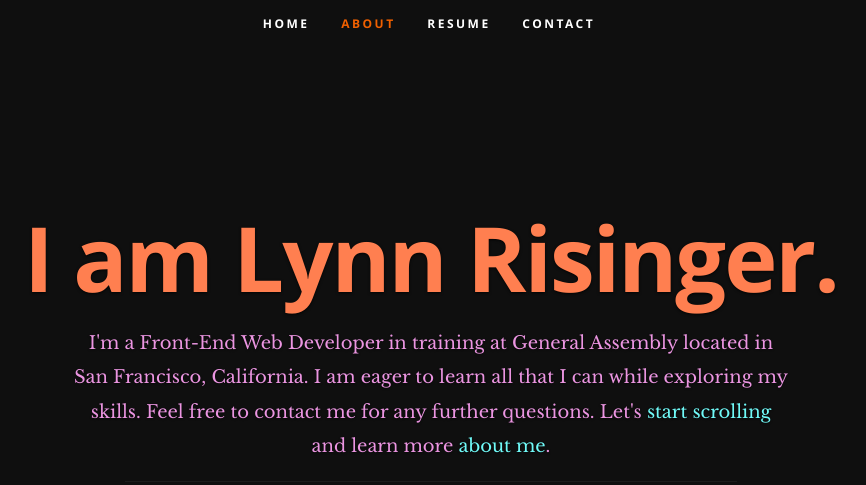
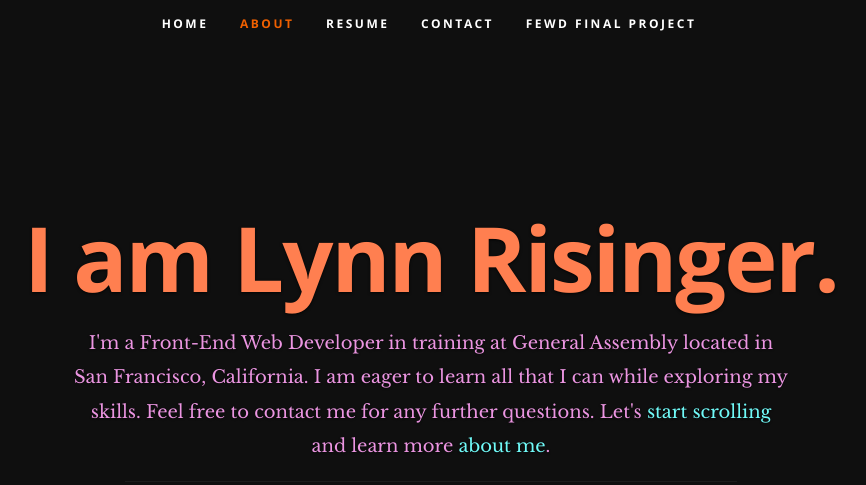
Before and after one commit to lynnrisinger39/lynnrisinger39.github.io, a plain HTML site: page index.html in a window 1280 px wide. Shown: the top 485 px of the page, without its empty margins (211-1077 px from the left). Drawn offline with nearby package versions, Linux system fonts and the light colour scheme; files whose address does not match are found by name.

Commit message:
added button to nav bar for final fewd project

```diff
--- a/index.html
+++ b/index.html
@@ -48,6 +48,7 @@
             <li><a class="smoothscroll" href="#about">About</a></li>
 	         <li><a class="smoothscroll" href="#resume">Resume</a></li>
             <li><a class="smoothscroll" href="#contact">Contact</a></li>
+            <li><a href="fewd47_final_project">FEWD Final Project</a></li>
          </ul> <!-- end #nav -->
 
       </nav> <!-- end #nav-wrap -->
```
